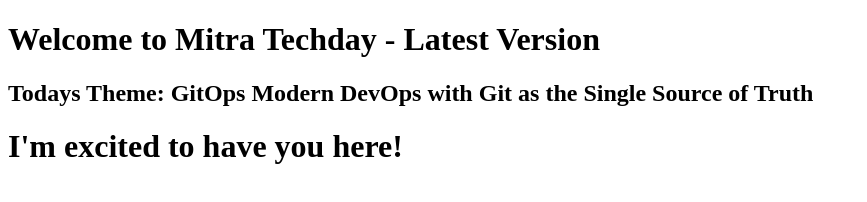
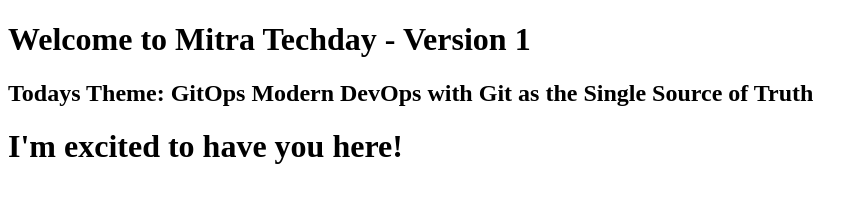
Before and after one commit to Astonie/simple-website, a plain HTML site: page index.html in a window 1280 px wide. Shown: the whole page, without its empty margins (0-867 px from the left). Drawn offline with Linux system fonts and the light colour scheme.

Commit message:
updated the index

```diff
--- a/index.html
+++ b/index.html
@@ -2,7 +2,7 @@
 <html>
   <head><title>Mitra Techday</title></head>
   <body>
-    <h1>Welcome to Mitra Techday - Latest Version </h1>
+    <h1>Welcome to Mitra Techday - Version 1</h1>
 
     <h2>Todays Theme: GitOps  Modern DevOps with Git as the Single Source of Truth</h2>
     <h1>I'm excited to have you here!</h1>
```
